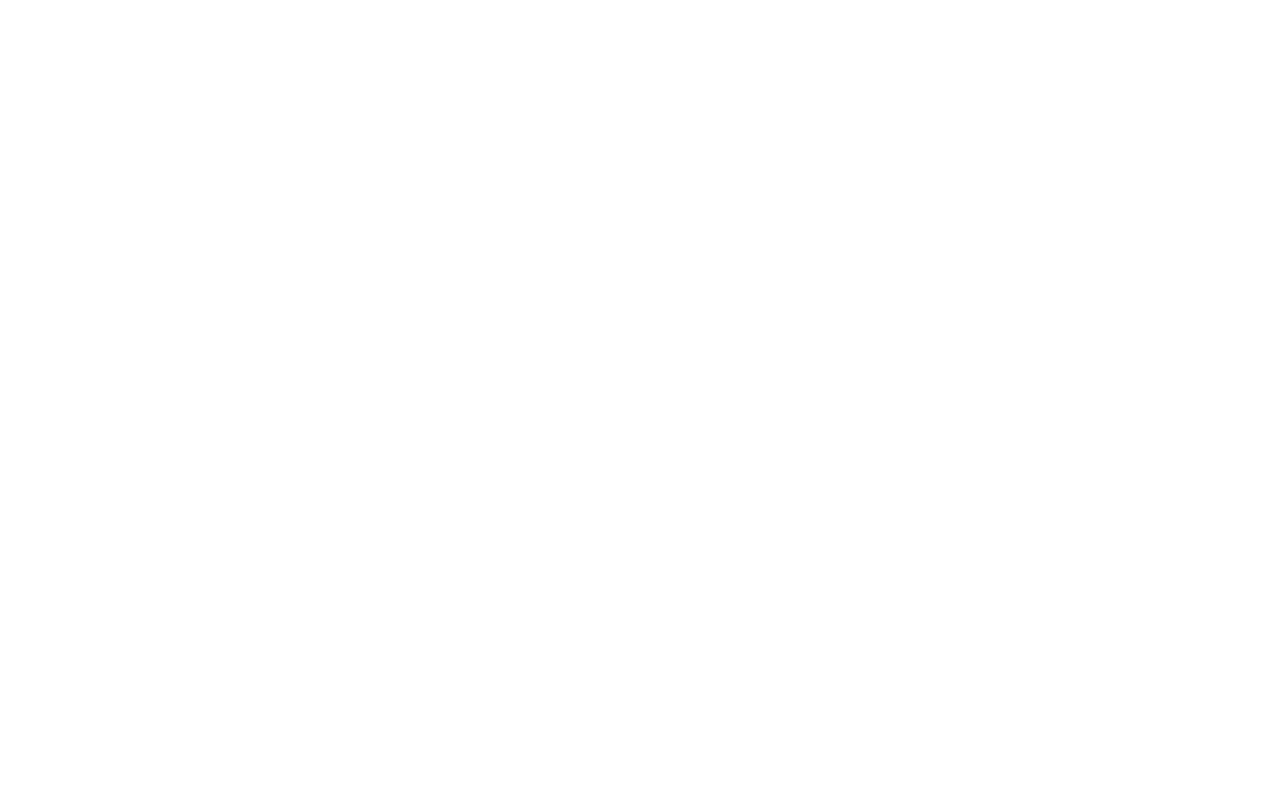
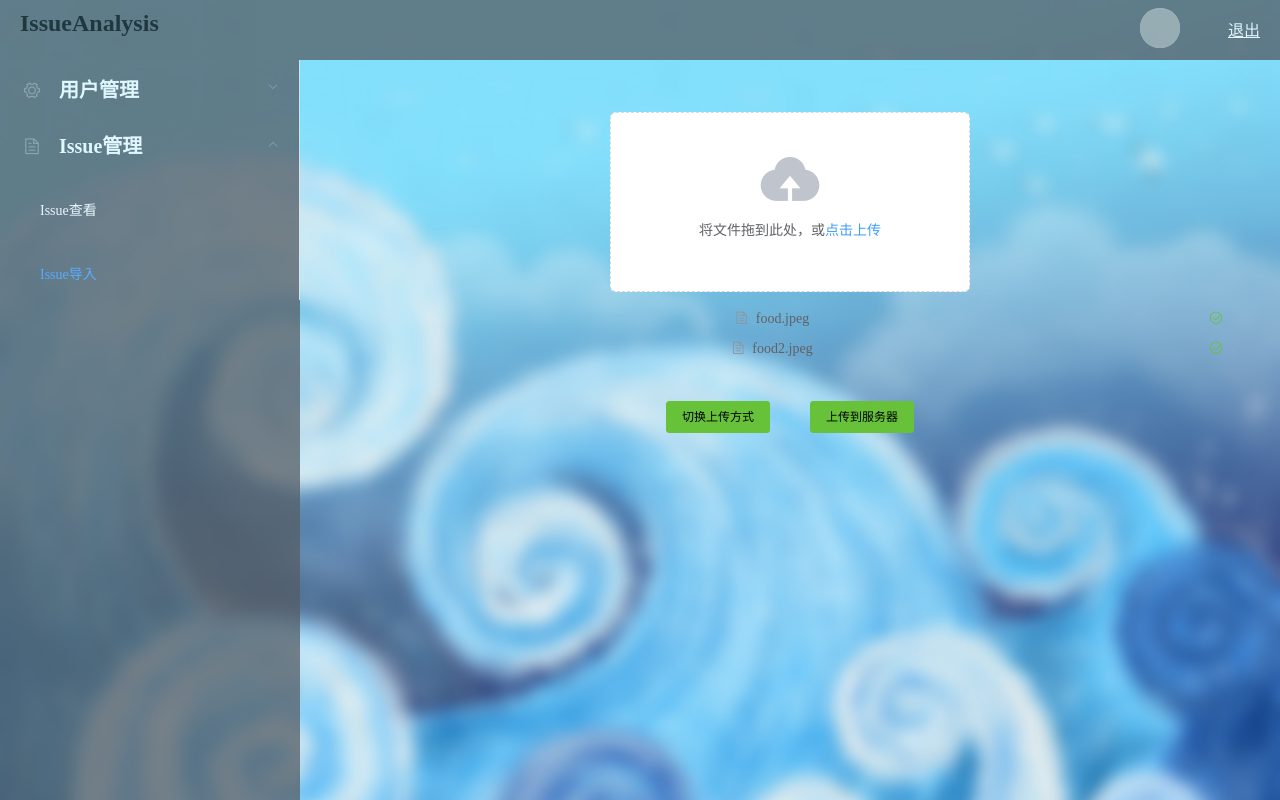
Before and after one commit to IssueAnalysis/iaclient, a Vue app: page /issue_post in a window 1280 px wide. Built offline with nearby package versions, Linux system fonts and the light colour scheme; grey boxes are pictures that could not be loaded; a small style sheet from the web is missing.

Commit message:
feat: modify the layout and structure of views

```diff
--- a/src/App.vue
+++ b/src/App.vue
@@ -1,24 +1,53 @@
 <template>
-  <v-app>
-    <v-content>
-      <router-view></router-view>
-    </v-content>
-  </v-app>
+  <el-container>
+    <el-header v-if="!isLogin">
+      <myHeader />
+    </el-header>
+    <el-container>
+      <el-aside v-if="!isLogin">
+        <leftMenu />
+      </el-aside>
+      <el-main>
+        <!-- Body -->
+        <router-view></router-view>
+      </el-main>
+    </el-container>
+  </el-container>
 </template>
 
 <script>
+  import leftMenu from "./components/leftMenu";
+  import myHeader from "./components/header";
 
+  export default {
+    name: "App",
+    components: {
+      leftMenu,
+      myHeader
+    },
+    watch:{
+      $route(to){
+        this.isLogin = to.path.indexOf("login")!=-1
+      }
+    },
+    data() {
+      return {
+        isLogin:false
+      };
+    }
+  };
+</script>
+<style lang="scss" scoped>
+  .el-container {
+    height: 100vh;
+    width: 100vw;
+    padding: 0px;
+    background-image: url("assets/bgi.jpg");
+    background-size: 100%;
 
-export default {
-  name: 'App',
+  }
 
-  components: {
-  },
-  mounted() {
-    // init
-  },
-  data: () => ({
-    //
-  }),
-};
-</script>
+  .el-main {
+    text-align: center;
+  }
+</style>
--- a/src/components/leftMenu.vue
+++ b/src/components/leftMenu.vue
@@ -1,7 +1,7 @@
 <template>
     <div>
         <el-menu
-                default-active="1"
+                :default-active="this.$route.path.split('/')[1]"
                 class="el-menu-vertical-demo"
                 @open="handleOpen"
                 @close="handleClose"
@@ -14,10 +14,10 @@
                     <span style="margin-left: 10px">用户管理</span>
                 </template>
                 <el-menu-item-group>
-                    <el-menu-item index="11" @click="userCenter">个人中心</el-menu-item>
+                    <el-menu-item index="user_center" @click="userCenter">个人中心</el-menu-item>
                 </el-menu-item-group>
                 <el-menu-item-group>
-                    <el-menu-item index="12" @click="modifyPw">修改密码</el-menu-item>
+                    <el-menu-item index="pass_manage" @click="modifyPw">修改密码</el-menu-item>
                 </el-menu-item-group>
             </el-submenu>
             <el-submenu index="2">
@@ -26,10 +26,10 @@
                     <span style="margin-left: 10px">Issue管理</span>
                 </template>
                 <el-menu-item-group>
-                    <el-menu-item index="21" @click="viewIssue">Issue查看</el-menu-item>
+                    <el-menu-item index="issue_check" @click="routeTo('/issue_check')">Issue查看</el-menu-item>
                 </el-menu-item-group>
                 <el-menu-item-group>
-                    <el-menu-item index="22" @click="importIssue">Issue导入</el-menu-item>
+                    <el-menu-item index="issue_post" @click="routeTo('/issue_post')">Issue导入</el-menu-item>
                 </el-menu-item-group>
             </el-submenu>
         </el-menu>
@@ -39,9 +39,13 @@
 <script>
     export default {
         data() {
-            return {};
+            return {
+            };
         },
         methods: {
+            routeTo(path){
+                this.$router.push(path);
+            },
             handleOpen() {
             },
             handleClose() {
--- a/src/router/index.js
+++ b/src/router/index.js
@@ -1,17 +1,27 @@
 import Vue from 'vue'
 import VueRouter from 'vue-router'
-import Home from '../views/Home.vue'
 import Login from "../views/Login.vue";
-import issuePost from "../components/issuePost";
+import IssueTable from "../views/IssueTable";
+import IssuePost from "../views/IssuePost";
 
 Vue.use(VueRouter)
 
   const routes = [
   {
     path: '/',
-    name: 'Home',
-    component: Home
+    name: 'home',
+    redirect: '/issue_check'
   },
+    {
+      path: '/issue_check',
+      name: 'issue_check',
+      component: IssueTable
+    },
+    {
+      path: '/issue_post',
+      name: 'Issue_post',
+      component: IssuePost
+    },
   {
     path: '/about',
     name: 'About',
@@ -25,11 +35,6 @@
       name: 'Login',
       component: Login
     },
-    {
-      path: '/test',
-      name: 'test',
-      component: issuePost
-    },
 ]
 
 const router = new VueRouter({
--- a/src/components/issuePost.vue
+++ b/src/views/IssuePost.vue
@@ -22,6 +22,7 @@
                 v-model="textarea"
                 v-show="!isFile">
         </el-input>
+        <el-button style="margin: 20px" size="small" type="success" @click="changeType">切换上传方式</el-button>
 
         <el-button style="margin: 20px" size="small" type="success" @click="submitUpload">上传到服务器</el-button>
     </v-container>
@@ -31,16 +32,17 @@
     import axios from 'axios'
     export default {
         name: "issuePost",
-        props:{
-            isFile: Boolean
-        },
         data() {
             return {
+                isFile:true,
                 textarea: "",
                 fileList: [{name: 'food.jpeg', url: 'https://fuss10.elemecdn.com/3/63/4e7f3a15429bfda99bce42a18cdd1jpeg.jpeg?imageMogr2/thumbnail/360x360/format/webp/quality/100'}, {name: 'food2.jpeg', url: 'https://fuss10.elemecdn.com/3/63/4e7f3a15429bfda99bce42a18cdd1jpeg.jpeg?imageMogr2/thumbnail/360x360/format/webp/quality/100'}]
             };
         },
         methods: {
+            changeType(){
+                this.isFile = !this.isFile
+            },
             submitUpload() {
                 const app = this
                 if(app.isFile) {
--- a/src/components/issueTable.vue
+++ b/src/views/IssueTable.vue
@@ -1,6 +1,5 @@
 <template>
-    <v-app align="center">
-        <v-card>
+        <v-card align="center">
             <v-card-title>
                 Issue Table
                 <v-spacer></v-spacer>
@@ -24,7 +23,6 @@
                 </template>
             </v-data-table>
         </v-card>
-    </v-app>
 </template>
 
 <script>
```
Also changed, not shown: src/views/Issue.vue (deleted, +0 -13 lines).
